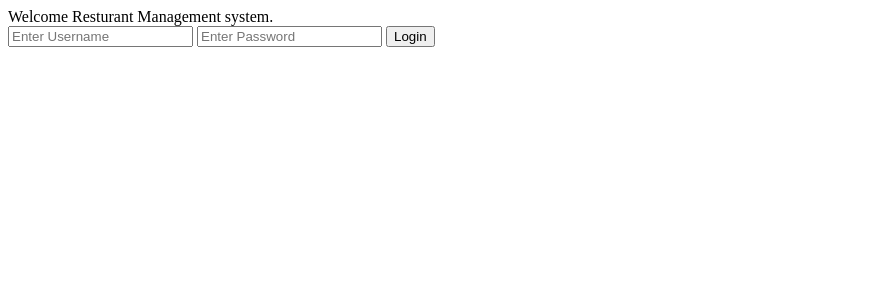
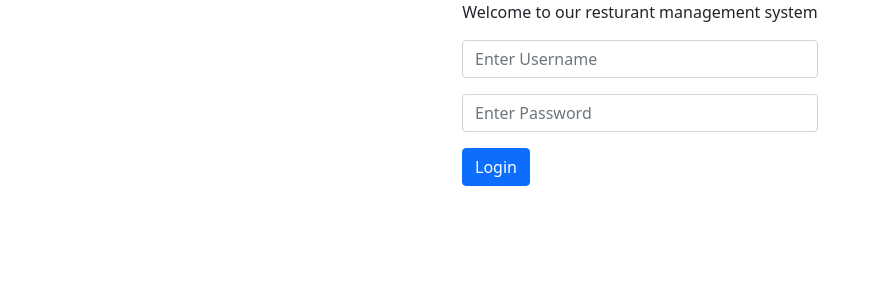
Before and after one commit to tthasan/resturant-managment-system, a PHP site: page / in a window 1280 px wide. Shown: the top 300 px of the page, without its empty margins (0-873 px from the left). Run offline with PHP 8.4, Linux system fonts and the light colour scheme.

Commit message:
added bootstrap to index

```diff
--- a/dashboard.php
+++ b/dashboard.php
@@ -6,6 +6,8 @@ session_start([
 // mysql connection
 
 include 'includes/connect_db.php';
+
+include 'includes/header.php';
 
 // match username and password
 
@@ -60,4 +62,5 @@ else {
 }
 $conn->close();
 
+include 'includes/footer.php';
 ?>
--- /dev/null
+++ b/includes/footer.php
@@ -0,0 +1,14 @@
+
+
+    <!-- Optional JavaScript; choose one of the two! -->
+
+    <!-- Option 1: Bootstrap Bundle with Popper -->
+    <script src="https://cdn.jsdelivr.net/npm/bootstrap@5.0.0-beta3/dist/js/bootstrap.bundle.min.js" integrity="sha384-JEW9xMcG8R+pH31jmWH6WWP0WintQrMb4s7ZOdauHnUtxwoG2vI5DkLtS3qm9Ekf" crossorigin="anonymous"></script>
+
+    <!-- Option 2: Separate Popper and Bootstrap JS -->
+    <!--
+    <script src="https://cdn.jsdelivr.net/npm/@popperjs/core@2.9.1/dist/umd/popper.min.js" integrity="sha384-SR1sx49pcuLnqZUnnPwx6FCym0wLsk5JZuNx2bPPENzswTNFaQU1RDvt3wT4gWFG" crossorigin="anonymous"></script>
+    <script src="https://cdn.jsdelivr.net/npm/bootstrap@5.0.0-beta3/dist/js/bootstrap.min.js" integrity="sha384-j0CNLUeiqtyaRmlzUHCPZ+Gy5fQu0dQ6eZ/xAww941Ai1SxSY+0EQqNXNE6DZiVc" crossorigin="anonymous"></script>
+    -->
+  </body>
+</html>
--- /dev/null
+++ b/includes/header.php
@@ -0,0 +1,13 @@
+<!doctype html>
+<html lang="en">
+  <head>
+    <!-- Required meta tags -->
+    <meta charset="utf-8">
+    <meta name="viewport" content="width=device-width, initial-scale=1">
+
+    <!-- Bootstrap CSS -->
+    <link href="https://cdn.jsdelivr.net/npm/bootstrap@5.0.0-beta3/dist/css/bootstrap.min.css" rel="stylesheet" integrity="sha384-eOJMYsd53ii+scO/bJGFsiCZc+5NDVN2yr8+0RDqr0Ql0h+rP48ckxlpbzKgwra6" crossorigin="anonymous">
+
+    <title>Hello, world!</title>
+  </head>
+  <body>
--- a/index.php
+++ b/index.php
@@ -1,19 +1,30 @@
-<?php
+<?php include 'includes/header.php' ?>
+
+<div class="container">
+	<div class="row">
+		<div class="col">
+			<p class="text-center">Welcome to our resturant management system</p>
+    	</div>
+	</div>
+
+  <div class="row">
+    <div class="col-sm"> </div>
+    <div class="col-sm">
+		<form action="dashboard.php" method="post">
+			<div class="mb-3">
+				<input type="text" class="form-control" placeholder="Enter Username" name="username" required>
+			</div>
+
+			<div class="mb-3">
+				<input type="password" class="form-control" placeholder="Enter Password" name="password" required>
+			</div>
+
+			<button type="submit" class="btn btn-primary">Login</button>
+	</form>
+    </div>
+    <div class="col-sm"> </div>
+  </div>
+</div>
 
 
-
-$str1 = "Welcome Resturant Management system. <br>";
-$str2 = "Welcome to our Application <br>";
-$str3 = "Welcome please login before you order. <br>;";
-
-echo $str1;
-
-?>
-
-<form action="dashboard.php" method="post">
-	<div class="container">
-	  <input type="text" placeholder="Enter Username" name="username" required>
-	  <input type="password" placeholder="Enter Password" name="password" required>
-	  <button type="submit">Login</button>
-	</div>
-</form>
+<?php include 'includes/footer.php' ?>
```
